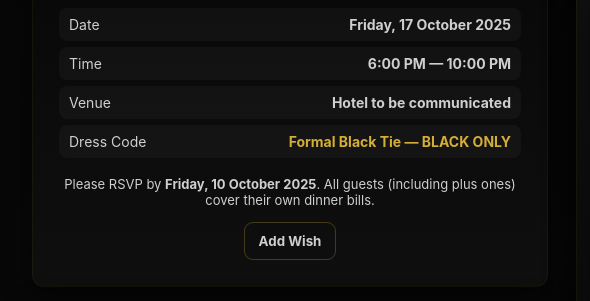
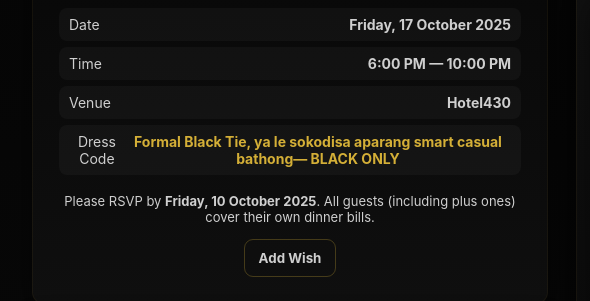
Before and after one commit to phuthegelopearl/Graduation-Gala-Dinner-Pearl-July, a plain HTML site: page index.html in a window 1280 px wide. Shown: the part 232-533 px from the top of the page, 146-736 px from the left. Drawn offline with Linux system fonts and the light colour scheme.

Commit message:
Update index.html
updating venue and dress code

```diff
--- a/index.html
+++ b/index.html
@@ -96,8 +96,8 @@
           <div class="details">
             <div class="detail-row"><span>Date</span><strong>Friday, 17 October 2025</strong></div>
             <div class="detail-row"><span>Time</span><strong>6:00 PM — 10:00 PM</strong></div>
-            <div class="detail-row"><span>Venue</span><strong>Hotel to be communicated</strong></div>
-            <div class="detail-row"><span>Dress Code</span><strong style="color:var(--gold)">Formal Black Tie — BLACK ONLY</strong></div>
+            <div class="detail-row"><span>Venue</span><strong>Hotel430 </strong></div>
+            <div class="detail-row"><span>Dress Code</span><strong style="color:var(--gold)">Formal Black Tie, ya le sokodisa aparang smart casual bathong— BLACK ONLY</strong></div>
           </div>
           <div style="margin-top:18px;">
             <p class="small">Please RSVP by <strong>Friday, 10 October 2025</strong>. All guests (including plus ones) cover their own dinner bills.</p>
```
